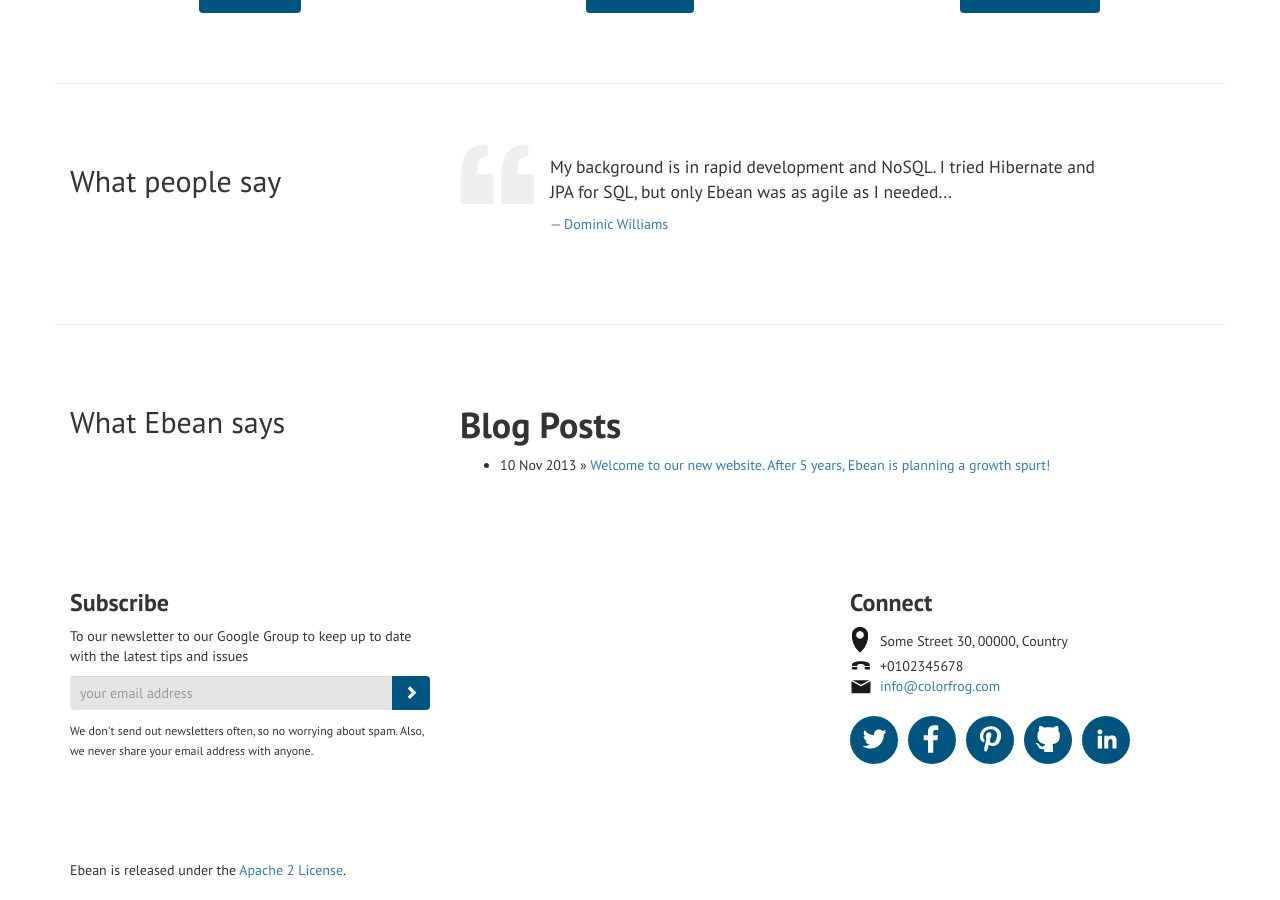
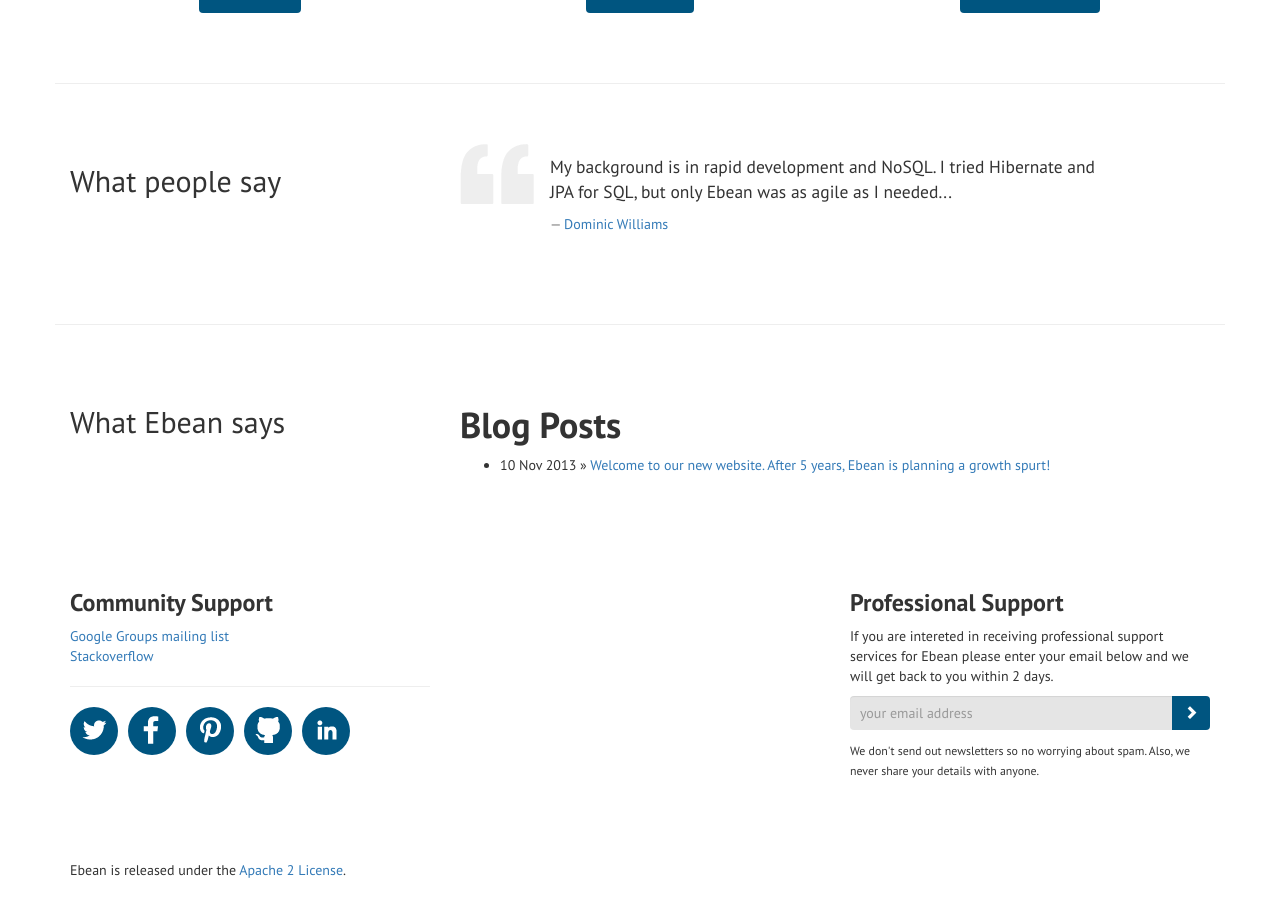
Before and after one commit to dominicwilliams/ebean-website, a Jekyll site: the page built from index.html, in a window 1280 px wide and 900 px high, scrolled down 845 px. Built offline with Jekyll 4.4.1, drawn with Linux system fonts in a browser that asks for light colours; nearby versions of some CDN libraries; Markdown is read by kramdown in place of the engine named in the settings.

Commit message:
Small adjustments

```diff
--- a/_layouts/default.html
+++ b/_layouts/default.html
@@ -1,5 +1,6 @@
 ---
 layout: outer
+title: Ebean ORM for Java
 ---
     {% if page.hero %}
     <div class="jumbotron">
--- a/_layouts/outer.html
+++ b/_layouts/outer.html
@@ -64,25 +64,16 @@
                     <div class="row">
                         <div class="col-sm-4 alt">
                             <div class="background-inner">
-                                <h3>Subscribe</h3>
-                                <p>To our newsletter to our Google Group to keep up to date with the latest tips and issues</p>
-                                <div class="input-group">
-                                    <input class="form-control" type="text" placeholder="your email address" />
-                                    <div class="input-group-btn">
-                                        <button class="btn" type="button"><span class="glyphicon glyphicon-chevron-right"></span></button>
-                                    </div>
-                                </div>
-                                <small class="clearfix">We don't send out newsletters often, so no worrying about spam. Also, we never share your email address with anyone.</small>
-                            </div>
-                        </div>
-                        <div class="col-sm-4 col-sm-offset-4 alt">
-                            <div class="background-inner">
-                                <h3>Connect</h3>
-                                <ul class="contact-info">
-                                    <li class="contact-info-address">Some Street 30, 00000, Country</li>
-                                    <li class="contact-info-call">+0102345678</li>
-                                    <li class="contact-info-mail"><a href="mailto:">info@colorfrog.com</a></li>
+                                <h3>Community Support</h3>
+                                <ul>
+                                    <li>
+                                        <a href="https://groups.google.com/forum/#!forum/ebean">Google Groups mailing list</a>
+                                    </li>
+                                    <li>
+                                        <a href="http://stackoverflow.com/questions/tagged/ebean">Stackoverflow</a>
+                                    </li>
                                 </ul>
+                                <hr/>
                                 <ul class="social-info">
                                     <li>
                                         <a href="" class="social-info-twitter">Twitter</a>
@@ -102,6 +93,19 @@
                                 </ul>
                             </div>
                         </div>
+                        <div class="col-sm-4 col-sm-offset-4 alt">
+                            <div class="background-inner">
+                                <h3>Professional Support</h3>
+                                <p>If you are intereted in receiving professional support services for Ebean please enter your email below and we will get back to you within 2 days.</p>
+                                <div class="input-group">
+                                    <input class="form-control" type="text" placeholder="your email address" />
+                                    <div class="input-group-btn">
+                                        <button class="btn" type="button"><span class="glyphicon glyphicon-chevron-right"></span></button>
+                                    </div>
+                                </div>
+                                <small class="clearfix">We don't send out newsletters so no worrying about spam. Also, we never share your details with anyone.</small>
+                            </div>
+                        </div>
                     </div>
                 </div>
             </div>
--- a/js/colorfrog.js
+++ b/js/colorfrog.js
@@ -3,7 +3,8 @@
 */
 function initialize() {
 	var mapOptions = {
-		center: new google.maps.LatLng(60.170421,24.938149),
+//		center: new google.maps.LatLng(60.170421,24.938149),
+		center: new google.maps.LatLng(37.774929500000000000,-122.419415500000010000),
 		zoom: 15,
 		panControl: false,
 		zoomControl: false,
```
Also changed, not shown: favicon.ico.
